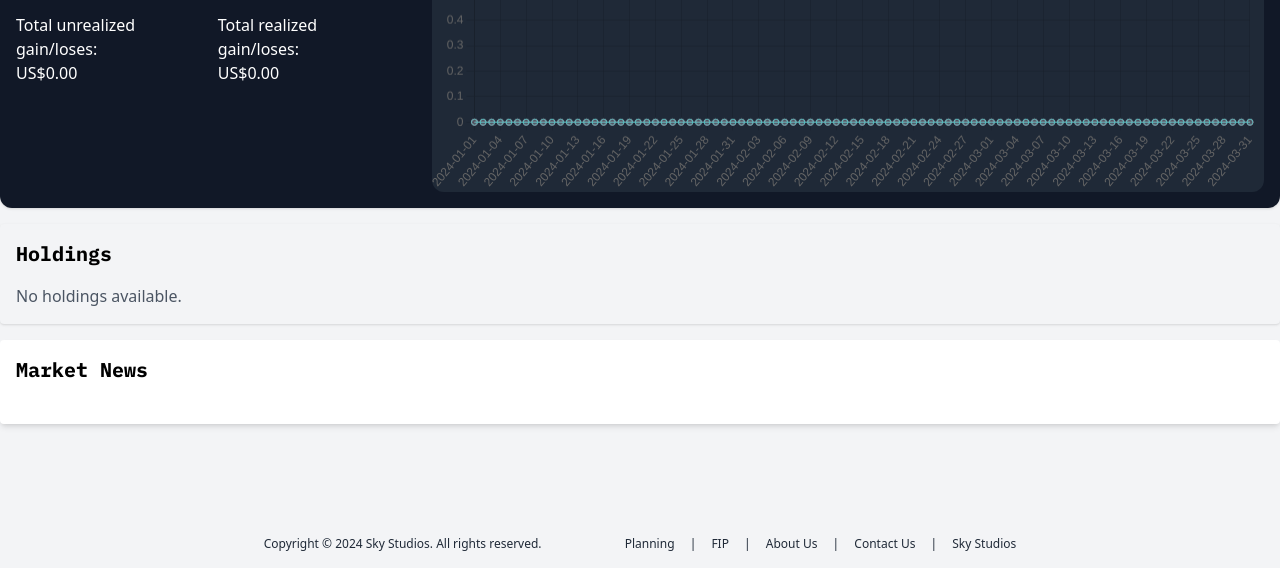
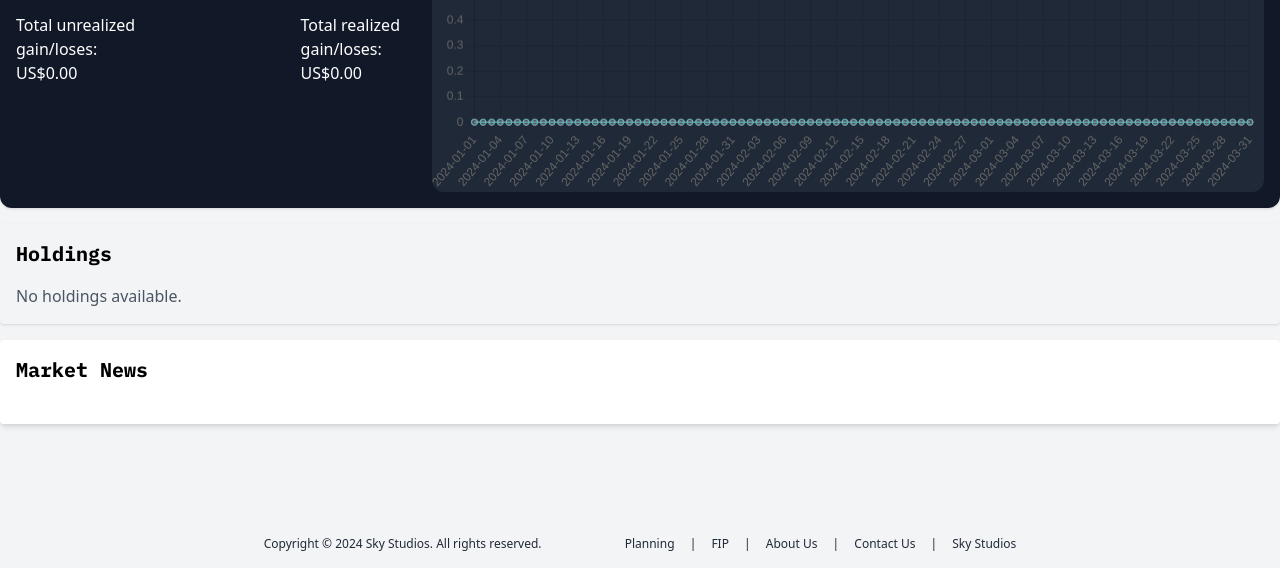
Before and after one commit to JiaZhe1221/NimbusWealth, a website: page src/pages/fip.html in a window 1280 px wide. Shown: the part 269-837 px from the top of the page. Drawn offline with nearby package versions, Linux system fonts and the light colour scheme; no server answers; sample sign-in values are in the browser's storage.

Commit message:
update fip layout

```diff
--- a/src/pages/fip.html
+++ b/src/pages/fip.html
@@ -72,8 +72,8 @@
                     <hr class="border-t border-gray-300 mb-4 mt-2">
 
                     <div class="flex justify-between">
-                        <p class="mb-2">Total unrealized gain/loses:<br> US$<span id="total-UnReturn"></span></p>
-                        <p class="mb-2 mr-4">Total realized gain/loses:<br> US$<span id="total-return"></span></p>
+                        <p class="mb-2">Total unrealized<br>gain/loses:<br> US$<span id="total-UnReturn"></span></p>
+                        <p class="mb-2 mr-4">Total realized<br>gain/loses:<br> US$<span id="total-return"></span></p>
                     </div>
                 </div>
             </div>
```
